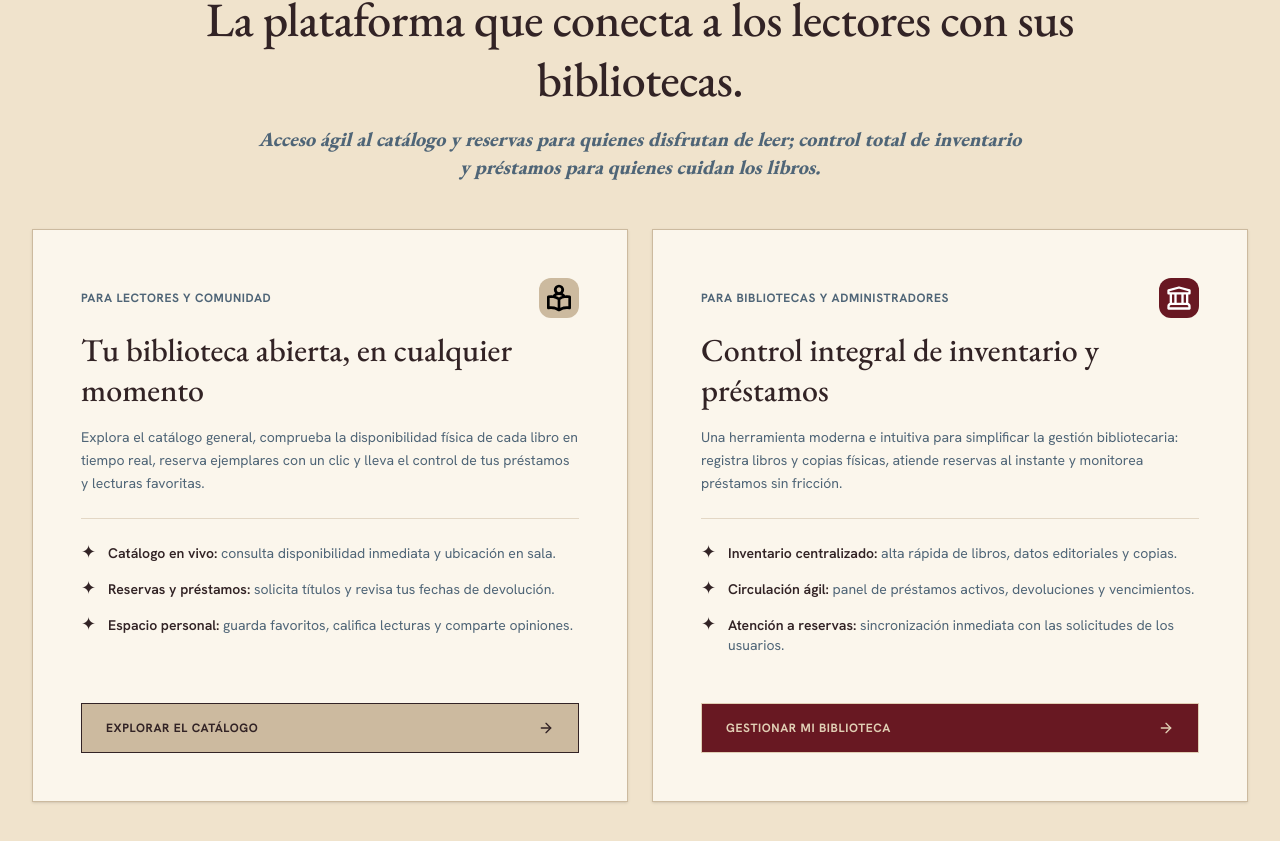
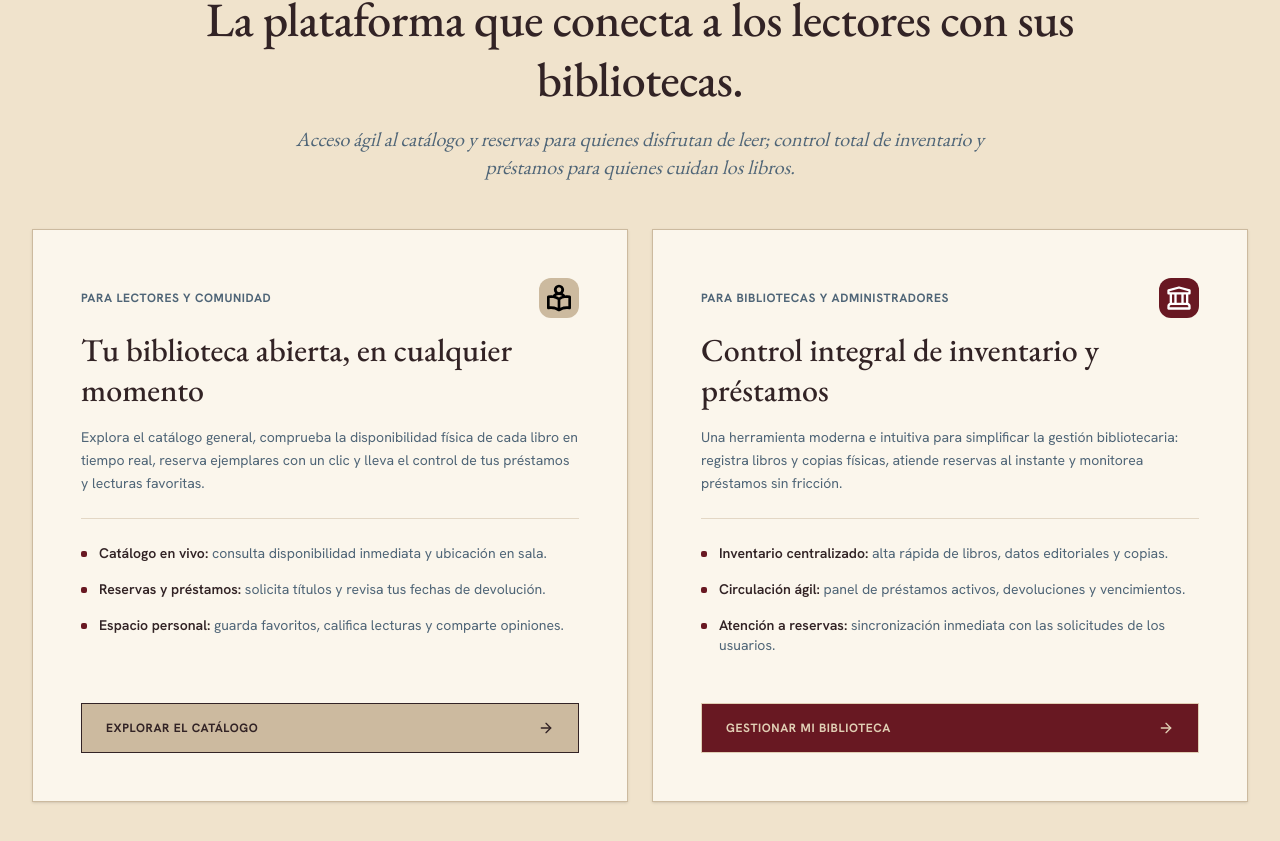
Before and after one commit to Facundo177/folium-web-app, a React (Vite) app: page / in a window 1280 px wide. Shown: the part 899-1740 px from the top of the page. Built offline with nearby package versions, Linux system fonts and the light colour scheme; no server answers.

Commit message:
feat(landing): minimal & surgical anti-slop refinement (Phase 1)

```diff
--- a/src/components/FoliumLandingComponents/FoliumLandingHero.jsx
+++ b/src/components/FoliumLandingComponents/FoliumLandingHero.jsx
@@ -7,7 +7,7 @@ export default function FoliumLandingHero() {
 
       {/* Etiqueta superior */}
       <div className="flex items-center gap-base text-label-caps text-on-surface-variant mb-stack-md">
-        <span className="w-2 h-2 rounded-full bg-tertiary-container" style={{filter: 'drop-shadow(0px 0px 1px #ffffff)'}}></span>
+        <span className="w-2 h-2 rounded-full bg-tertiary-container"></span>
         Edición de archivo & patrimonio
       </div>
 
@@ -28,7 +28,7 @@ export default function FoliumLandingHero() {
       <p className="text-label-caps text-outline max-w-2xl mb-stack-lg flex flex-wrap justify-center items-center gap-x-2">
         <span>Cultura en un solo lugar</span>
         <span className="text-outline-variant text-lg leading-none">&middot;</span>
-        <span>Comunicacion inmediata con bibliotecas</span>
+        <span>Comunicación inmediata con bibliotecas</span>
       </p>
 
       {/* Botones de Acción */}
--- a/src/components/FoliumLandingComponents/FoliumLandingProducts.jsx
+++ b/src/components/FoliumLandingComponents/FoliumLandingProducts.jsx
@@ -12,7 +12,7 @@ export default function FoliumLandingProducts({handleUserButtonClick, handleLibr
           La plataforma que conecta a los lectores con sus bibliotecas.
         </h2>
 
-        <p className="font-serif italic font-extrabold text-title-lg text-on-surface-variant max-w-3xl mx-auto">
+        <p className="font-serif italic font-normal text-title-lg text-on-surface-variant max-w-3xl mx-auto">
           Acceso ágil al catálogo y reservas para quienes disfrutan de leer; control total de inventario y préstamos para quienes cuidan los libros.
         </p>
       </div>
@@ -40,25 +40,19 @@ export default function FoliumLandingProducts({handleUserButtonClick, handleLibr
 
           <ul className="flex flex-col gap-4 mb-stack-lg flex-1">
             <li className="flex items-start gap-3 text-body-md text-on-surface-variant">
-              <span className="text-on-surface text-lg leading-none">
-                ✦
-              </span>
+              <span className="w-1.5 h-1.5 rounded-xs bg-tertiary-container mt-2 shrink-0"></span>
               <span>
                 <strong className="font-semibold text-on-surface">Catálogo en vivo:</strong> consulta disponibilidad inmediata y ubicación en sala.
               </span>
             </li>
             <li className="flex items-start gap-3 text-body-md text-on-surface-variant">
-              <span className="text-on-surface text-lg leading-none">
-                ✦
-              </span>
+              <span className="w-1.5 h-1.5 rounded-xs bg-tertiary-container mt-2 shrink-0"></span>
               <span>
                 <strong className="font-semibold text-on-surface">Reservas y préstamos:</strong> solicita títulos y revisa tus fechas de devolución.
               </span>
             </li>
             <li className="flex items-start gap-3 text-body-md text-on-surface-variant">
-              <span className="text-on-surface text-lg leading-none">
-                ✦
-              </span>
+              <span className="w-1.5 h-1.5 rounded-xs bg-tertiary-container mt-2 shrink-0"></span>
               <span>
                 <strong className="font-semibold text-on-surface">Espacio personal:</strong> guarda favoritos, califica lecturas y comparte opiniones.
               </span>
@@ -94,25 +88,19 @@ export default function FoliumLandingProducts({handleUserButtonClick, handleLibr
 
           <ul className="flex flex-col gap-4 mb-stack-lg flex-1">
             <li className="flex items-start gap-3 text-body-md text-on-surface-variant">
-              <span className="text-on-surface text-lg leading-none">
-                ✦
-              </span>
+              <span className="w-1.5 h-1.5 rounded-xs bg-tertiary-container mt-2 shrink-0"></span>
               <span>
                 <strong className="font-semibold text-on-surface">Inventario centralizado:</strong> alta rápida de libros, datos editoriales y copias.
               </span>
             </li>
             <li className="flex items-start gap-3 text-body-md text-on-surface-variant">
-              <span className="text-on-surface text-lg leading-none">
-                ✦
-              </span>
+              <span className="w-1.5 h-1.5 rounded-xs bg-tertiary-container mt-2 shrink-0"></span>
               <span>
                 <strong className="font-semibold text-on-surface">Circulación ágil:</strong> panel de préstamos activos, devoluciones y vencimientos.
               </span>
             </li>
             <li className="flex items-start gap-3 text-body-md text-on-surface-variant">
-              <span className="text-on-surface text-lg leading-none">
-                ✦
-              </span>
+              <span className="w-1.5 h-1.5 rounded-xs bg-tertiary-container mt-2 shrink-0"></span>
               <span>
                 <strong className="font-semibold text-on-surface">Atención a reservas:</strong> sincronización inmediata con las solicitudes de los usuarios.
               </span>
--- a/src/pages/FoliumLanding.jsx
+++ b/src/pages/FoliumLanding.jsx
@@ -28,7 +28,7 @@ export default function FoliumLanding() {
     },
   });
 
-  const handleUserButtonClick = () => navigate("/user");
+  const handleUserButtonClick = () => navigate("/catalog");
   const handleLibrarianButtonClick = () => navigate("/librarian");
 
   useEffect(() => {
```
